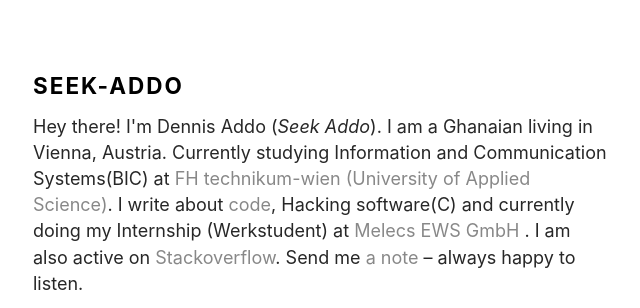
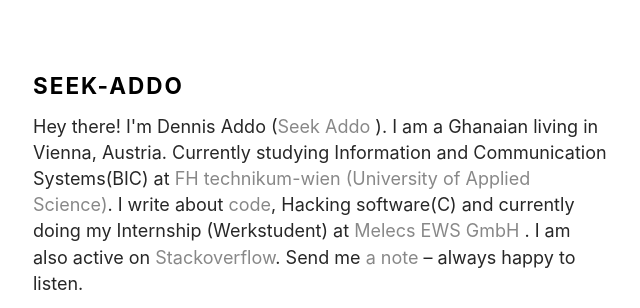
Before and after one commit to seekaddo/seekaddo.github.io, a Jekyll site: the page built from index.html, in a window 1280 px wide. Shown: the top 308 px of the page, without its empty margins (319-959 px from the left). Built offline with Jekyll 4.4.1, drawn with Linux system fonts in a browser that asks for light colours; nearby versions of some CDN libraries.

Commit message:
Update index.html

```diff
--- a/index.html
+++ b/index.html
@@ -4,7 +4,7 @@
 
 <header class="intro mar-tb-7">
   <h1 class="intro__head">SEEK-ADDO</h1>
-  <span class="intro__sub">Hey there! I'm Dennis Addo (<i>Seek Addo</i>). I am a Ghanaian living in Vienna, Austria. Currently studying Information and Communication Systems(BIC) at <a href="https://www.technikum-wien.at/" target="_blank">FH technikum-wien (University of Applied Science)</a>. I write about <a href="https://github.com/{{ site.github }}" target="_blank">code</a>, Hacking software(C) and currently doing my Internship (Werkstudent) at <a href="https://www.melecs.com" target="_blank">Melecs EWS GmbH </a> . I am also active on <a href="https://stackoverflow.com/users/5644874/seek-addo?tab=profile" target="_blank"> Stackoverflow</a>. Send me  <a href="mailto:{{ site.email }}"> a note</a> – always happy to listen.</span>
+  <span class="intro__sub">Hey there! I'm Dennis Addo (<a href="https://github-profile-summary.com/user/seekaddo" target="_blank">Seek Addo </a>). I am a Ghanaian living in Vienna, Austria. Currently studying Information and Communication Systems(BIC) at <a href="https://www.technikum-wien.at/" target="_blank">FH technikum-wien (University of Applied Science)</a>. I write about <a href="https://github.com/{{ site.github }}" target="_blank">code</a>, Hacking software(C) and currently doing my Internship (Werkstudent) at <a href="https://www.melecs.com" target="_blank">Melecs EWS GmbH </a> . I am also active on <a href="https://stackoverflow.com/users/5644874/seek-addo?tab=profile" target="_blank"> Stackoverflow</a>. Send me  <a href="mailto:{{ site.email }}"> a note</a> – always happy to listen.</span>
 </header>
 
 <section class="group mar-b-7">
```
